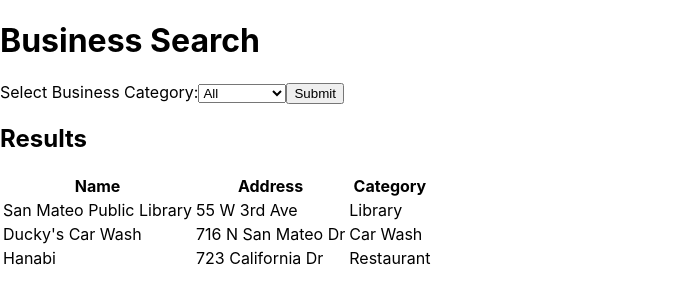
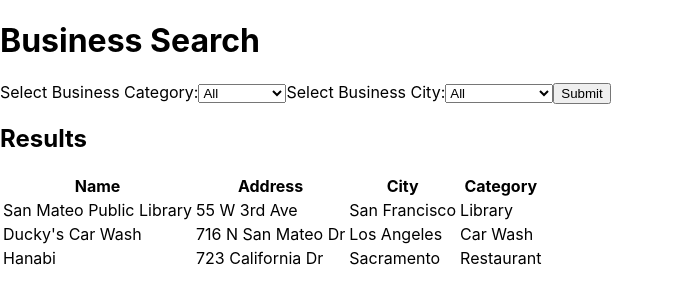
Before and after one commit to jpmckeown/Neo4jGraphQLbook, a React (Create React App) app in the folder web-react/: page / in a window 1280 px wide. Shown: the top 304 px of the page, without its empty margins (0-673 px from the left). Built offline with nearby package versions, Linux system fonts and the light colour scheme.

Commit message:
City filtering done

```diff
--- a/web-react/src/App.js
+++ b/web-react/src/App.js
@@ -5,11 +5,7 @@ import './App.css';
 
 function App() {
    return (
-   <div>
    <BusinessSearch />
-
-
-   </div>
    );
 }
 
--- a/web-react/src/BusinessResults.js
+++ b/web-react/src/BusinessResults.js
@@ -8,7 +8,8 @@ function BusinessResults(props) {
       <thead>
       <tr>
       <th>Name</th>
-      <th>Address</th>
+                  <th>Address</th>
+                  <th>City</th>
       <th>Category</th>
       </tr>
       </thead>
@@ -16,7 +17,8 @@ function BusinessResults(props) {
       {businesses.map((b, i) => (
       <tr key={i}>
       <td>{b.name}</td>
-      <td>{b.address}</td>
+            <td>{b.address}</td>
+            <td>{b.city}</td>
       <td>{b.category}</td>
       </tr>
       ))}
--- a/web-react/src/BusinessSearch.js
+++ b/web-react/src/BusinessSearch.js
@@ -3,26 +3,47 @@ import BusinessResults from "./BusinessResults";
 const businesses = [
    {
      businessId: "b1",
-     name: "San Mateo Public Library",
+      name: "San Mateo Public Library",
+     city: "San Francisco",
      address: "55 W 3rd Ave",
      category: "Library",
    },
    {
      businessId: "b2",
      name: "Ducky's Car Wash",
-     address: "716 N San Mateo Dr",
+      address: "716 N San Mateo Dr",
+     city:"Los Angeles",
      category: "Car Wash",
    },
    {
      businessId: "b3",
      name: "Hanabi",
-     address: "723 California Dr",
+      address: "723 California Dr",
+     city:"Sacramento",
      category: "Restaurant",
    },
 ];
 
 function BusinessSearch(props) {
    const [selectedCategory, setSelectedCategory] = useState("All");
+   const [selectedCity, setSelectedCity] = useState("All")
+
+   const filterBusinesses = () => {
+      const categoryFiltered =
+      selectedCategory === "All"
+         ? businesses
+            : businesses.filter((b)=> {
+         return b.category === selectedCategory;
+            })
+
+      const cityFiltered =
+      selectedCity === "All" ? categoryFiltered
+         : categoryFiltered.filter((b)=> {
+            return b.city === selectedCity;
+         })
+      return cityFiltered
+   }
+
    return (
       <div>
       <h1>Business Search</h1>
@@ -37,16 +58,26 @@ function BusinessSearch(props) {
       <option value="Library">Library</option>
       <option value="Restaurant">Restaurant</option>
       <option value="Car Wash">Car Wash</option>
+               </select>
+               </label>
+               <label>
+      Select Business City:
+      <select
+         value={selectedCity}
+         onChange={(event) => setSelectedCity(event.target.value)}
+      >
+      <option value="All">All</option>
+      <option value="San Francisco">San Francisco</option>
+      <option value="Los Angeles">Los Angeles</option>
+      <option value="Sacramento">Sacramento</option>
       </select>
       </label>
       <input type="submit" value="Submit" />
       </form>
 
-      <BusinessResults businesses={
-      selectedCategory === "All" ? businesses
-         : businesses.filter((b)=> {
-      return b.category === selectedCategory;
-   })} />
+         <BusinessResults businesses={filterBusinesses()}
+
+ />
 
       </div>
    )
```
